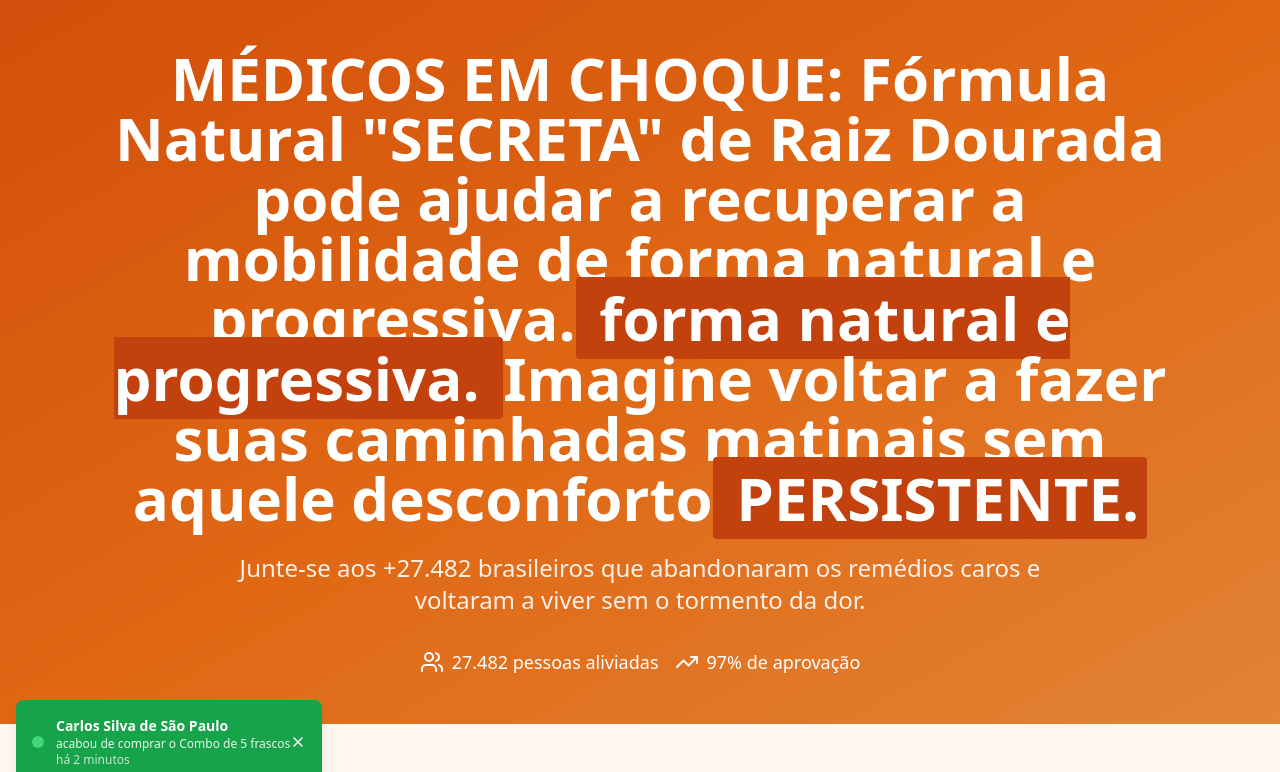
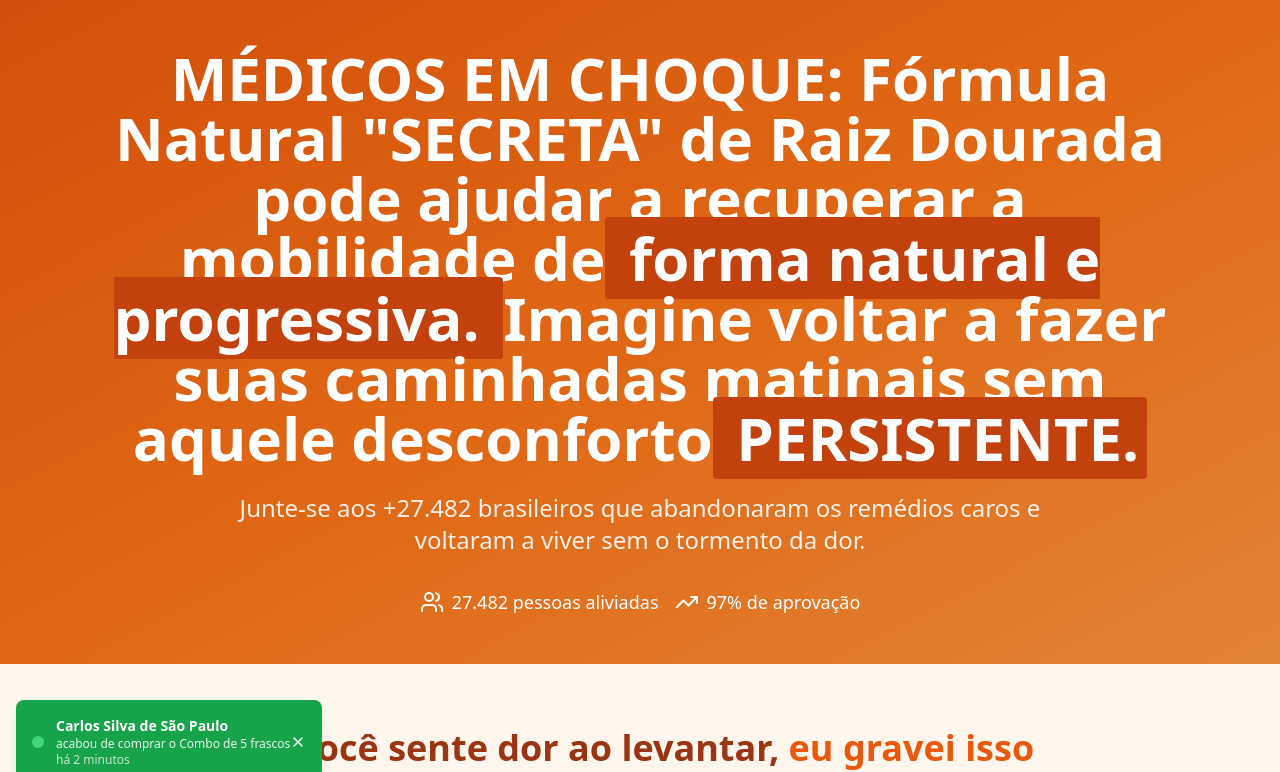
Before and after one commit to gih111/articulazen, a React (Vite) app: page / in a window 1280 px wide. Shown: the top 772 px of the page. Built offline with nearby package versions, Linux system fonts and the light colour scheme.

Commit message:
Update App.tsx

```diff
--- a/src/App.tsx
+++ b/src/App.tsx
@@ -179,7 +179,7 @@ function App() {
           <div className="absolute inset-0 bg-black/10"></div>
           <div className="max-w-6xl mx-auto px-4 relative z-10">
             <h1 className="text-2xl md:text-4xl lg:text-6xl font-black mb-4 md:mb-6 leading-tight">
-            MÉDICOS EM CHOQUE: Fórmula Natural "SECRETA" de Raiz Dourada pode ajudar a recuperar a mobilidade de forma natural e progressiva.
+            MÉDICOS EM CHOQUE: Fórmula Natural "SECRETA" de Raiz Dourada pode ajudar a recuperar a mobilidade de
               <span className="text-white block md:inline bg-orange-700 px-2 rounded"> forma natural e progressiva. </span>
                 Imagine voltar a fazer suas caminhadas matinais sem aquele desconforto
               <span className="text-white block md:inline bg-orange-700 px-2 rounded"> PERSISTENTE.</span>
```
